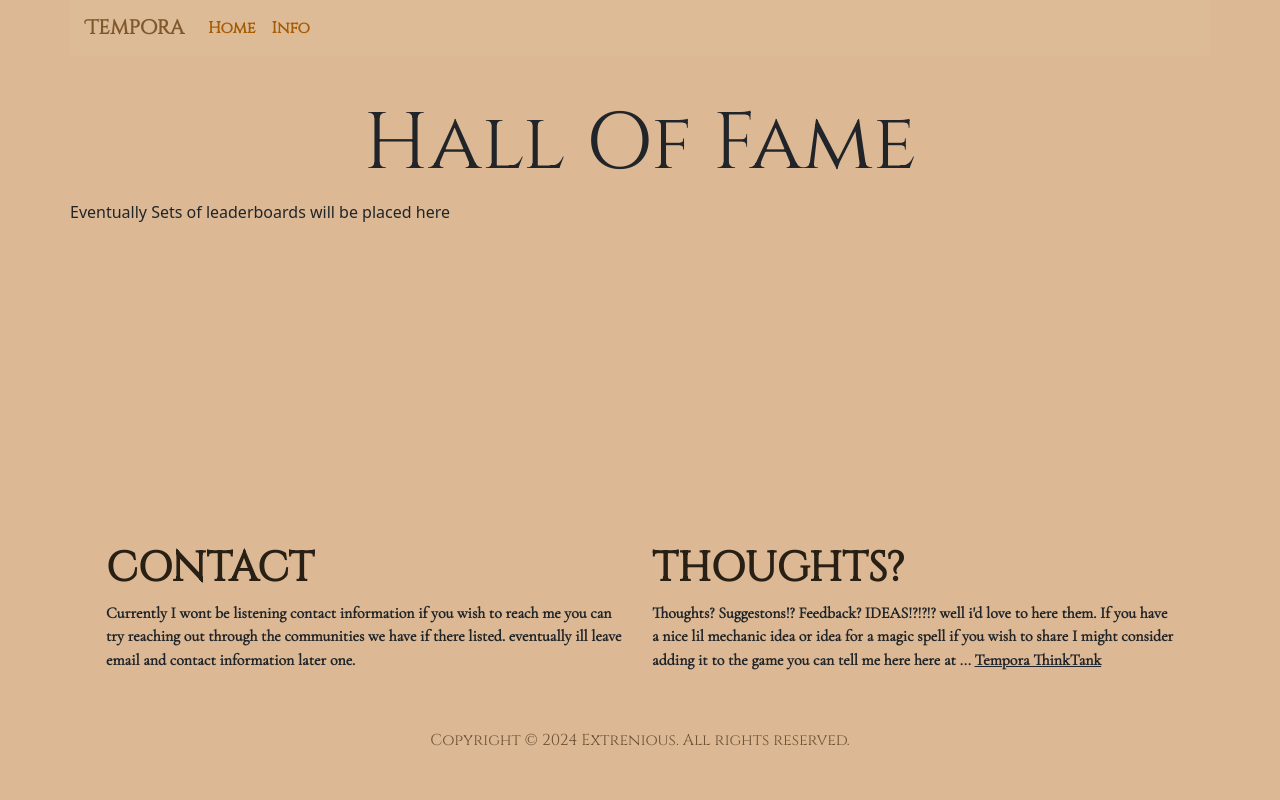
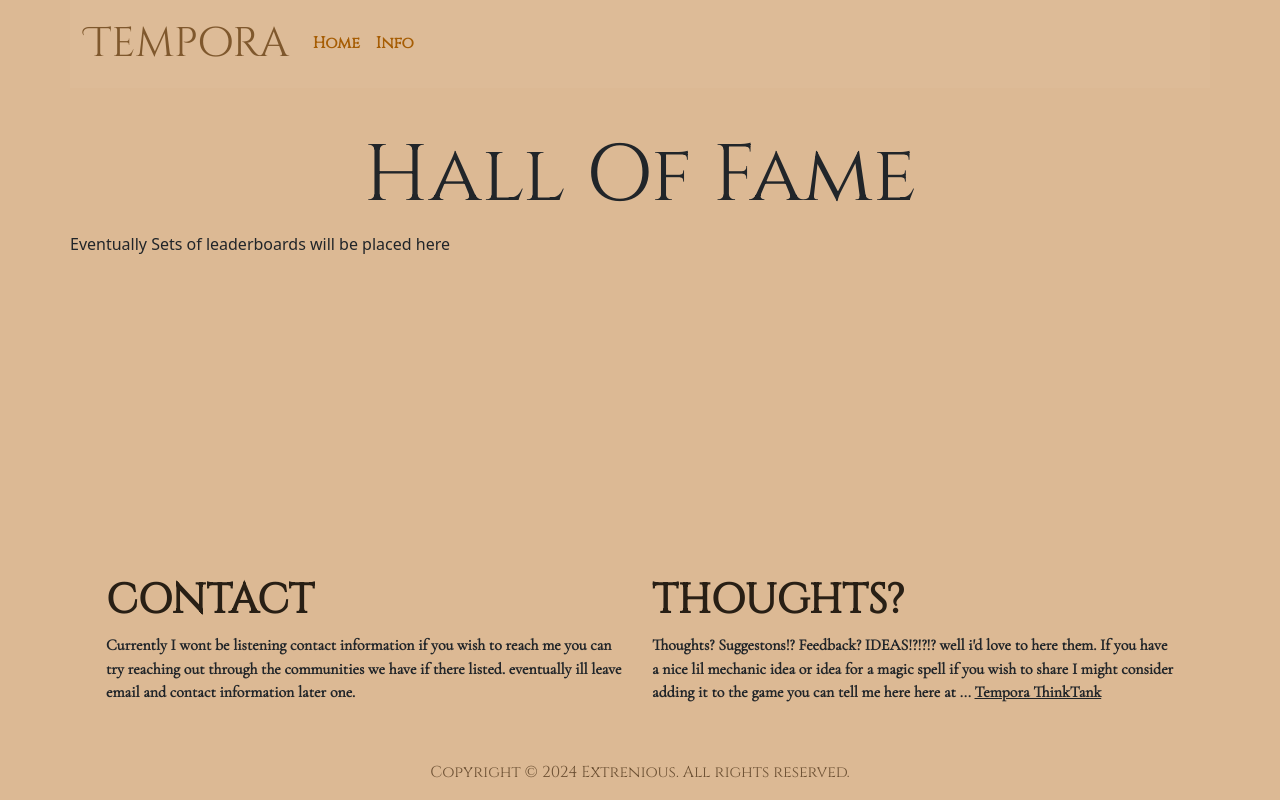
Before and after one commit to Extrenious/playtempora_website, a React (Create React App) app: page /HOF in a window 1280 px wide. Built offline with nearby package versions, Linux system fonts and the light colour scheme.

Commit message:
6/25 Final MVP push

```diff
--- a/public/404.html
+++ b/public/404.html
@@ -6,7 +6,7 @@
     <title>Page Not Found</title>
     <script type="text/javascript">
         // Redirect to the index.html for client-side routing
-        var redirectTo = '/';
+        var redirectTo = '/NotFound';
         if (location.pathname && location.pathname !== '/') {
             redirectTo = location.pathname;
         }
--- a/src/App.js
+++ b/src/App.js
@@ -41,6 +41,8 @@ function App() {
         <Route path="/SiteInfo" element={<SiteInfo />} />
 
         <Route path="/UpdateLog" element={<UpdateLog />} />
+        <Route path="/NotFound" element={<NotFound />} />
+
         <Route path="*" element={<NotFound />} />
 
       </Routes>
--- a/src/Pages/Pagebits/Navbar.js
+++ b/src/Pages/Pagebits/Navbar.js
@@ -12,7 +12,7 @@ function Navbar() {
 
   return (
     <nav className="navbar navbar-expand-lg navbar-light BG4">
-      <a className="navbar-brand Font1 FBR FancyTC2 " href="/">Tempora</a>
+      <a className="navbar-brand Font1  MFont FancyTC2 " href="/Home">Tempora</a>
       <button
         className="navbar-toggler"
         type="button"
@@ -23,14 +23,14 @@ function Navbar() {
       >
         <span className="navbar-toggler-icon"></span>
       </button>
-      <div className={`collapse navbar-collapse ${isNavOpen ? 'show' : ''}`} id="navbarNavAltMarkup">
+      <div className={`  collapse navbar-collapse ${isNavOpen ? 'show' : ''}`} id="navbarNavAltMarkup">
         <ul className="navbar-nav">
           <li className="nav-item">
-            <Link className="nav-link Font2Style1" to="/Home">Home</Link>
+            <Link className="nav-link  SFont Font2Style1" to="/Home">Home</Link>
           </li>
 
           <li className="nav-item">
-            <Link className="nav-link Font2Style1" to="/Info">Info</Link>
+            <Link className="nav-link SFont Font2Style1" to="/Info">Info</Link>
           </li>
 
         </ul>
--- a/src/Pages/ThinkTank.js
+++ b/src/Pages/ThinkTank.js
@@ -14,7 +14,7 @@ function ThinkTank() {
       <div className="PageHeader"></div>
 
     <div className="row">
-      <h1 className="display-1 Font2">ThinkTank</h1>
+      <h1 className="display-1 Font2">Think Tank</h1>
     </div>
 
     <div className="PageHeader row"> </div>
```
